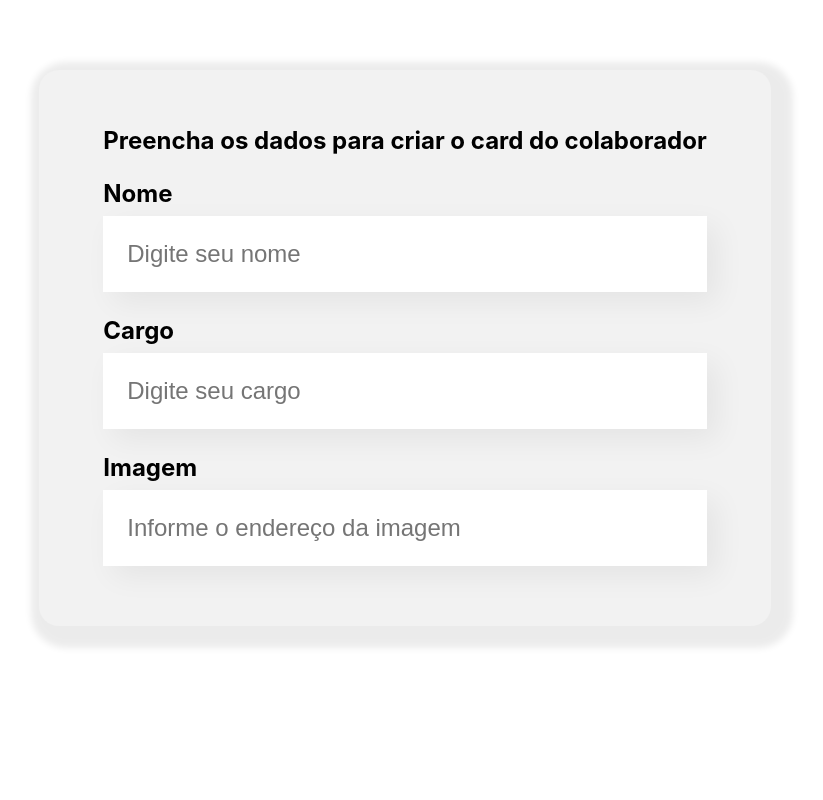
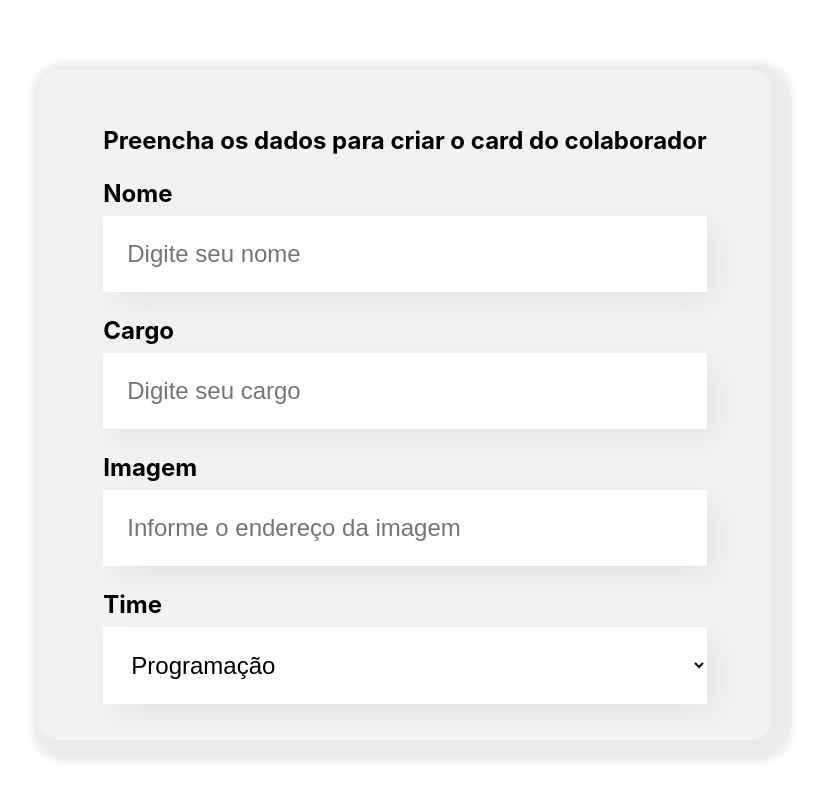
Before and after one commit to surykt/organo, a React (Create React App) app in the folder organo/: page / in a window 1280 px wide. Shown: the part 508-1308 px from the top of the page, without its empty margins (235-1058 px from the left). Before the commit the page ends 1214 px from the top, so only its background shows below. Built offline with nearby package versions, Linux system fonts and the light colour scheme.

Commit message:
Create dropdown list style

```diff
--- /dev/null
+++ b/organo/src/Components/DropdownList/DropdownList.css
@@ -0,0 +1,16 @@
+.dropdown-list label {
+  display: block;
+  margin-bottom: 8px;
+  font-size: 24px;
+  font-weight: bold;
+}
+
+.dropdown-list select {
+  width: 100%;
+  background-color: #fff;
+  box-shadow: 10px 10px 30px rgba(0, 0, 0, 0.06);
+  border: none;
+  font-size: 24px;
+  padding: 24px;
+  box-sizing: border-box;
+}
--- /dev/null
+++ b/organo/src/Components/DropdownList/DropdownList.js
@@ -0,0 +1,15 @@
+import React from "react";
+import "./DropdownList.css";
+
+export default function DropdownList(props) {
+  return (
+    <div className="dropdown-list">
+      <label>{props.label}</label>
+      <select>
+        {props.items.map(item => {
+          return <option key={item}>{item}</option>;
+        })}
+      </select>
+    </div>
+  );
+}
--- a/organo/src/Components/Form/Form.js
+++ b/organo/src/Components/Form/Form.js
@@ -1,8 +1,19 @@
 import React from "react";
 import "./Form.css";
 import TextField from "../TextField/TextField";
+import DropdownList from "../DropdownList/DropdownList";
 
 export default function () {
+  const times = [
+    "Programação",
+    "Front-end",
+    "Data Science",
+    "Devops",
+    "UX e Design",
+    "Mobile",
+    "Inovação e Gestão",
+  ];
+
   return (
     <section className="form">
       <form>
@@ -10,6 +21,7 @@ export default function () {
         <TextField label="Nome" placeholder="Digite seu nome" />
         <TextField label="Cargo" placeholder="Digite seu cargo" />
         <TextField label="Imagem" placeholder="Informe o endereço da imagem" />
+        <DropdownList label="Time" items={times} />
       </form>
     </section>
   );
```
